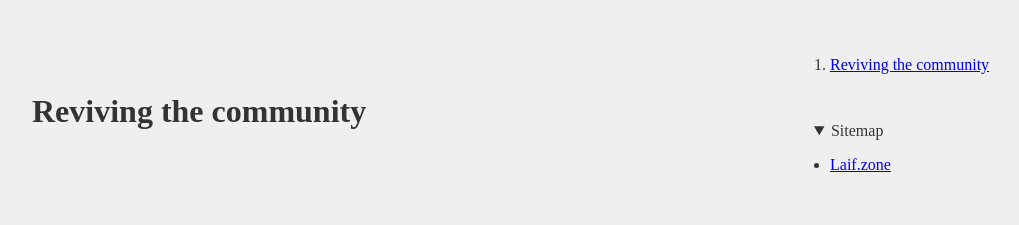
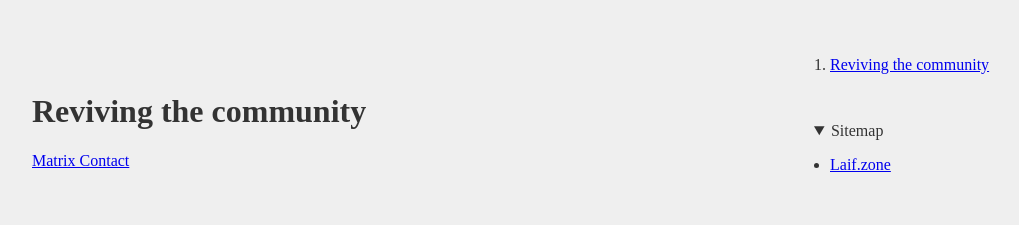
Before and after one commit to laif-zone/laif-zone.github.io, a plain HTML site: page index.html in a window 1280 px wide. Shown: the whole page, without its empty margins (126-1145 px from the left). Drawn offline with Linux system fonts and the light colour scheme.

Commit message:
(snap addedMatrixContact)

```diff
--- a/index.html
+++ b/index.html
@@ -13,7 +13,7 @@
 
   <body style="display: flex;">
     <main style="width: 600px; margin: 0 auto; padding: 32px;">
-      <div><section></section><h1 id="Reviving the community">Reviving the community</h1></div>
+      <div><section></section><h1 id="Reviving the community">Reviving the community</h1><section><p><a href="https://matrix.to/#/@bird:matrix.org">Matrix Contact</a></p></section></div>
     </main>
 
     <aside style="padding: 32px; width: 300px;">
```
